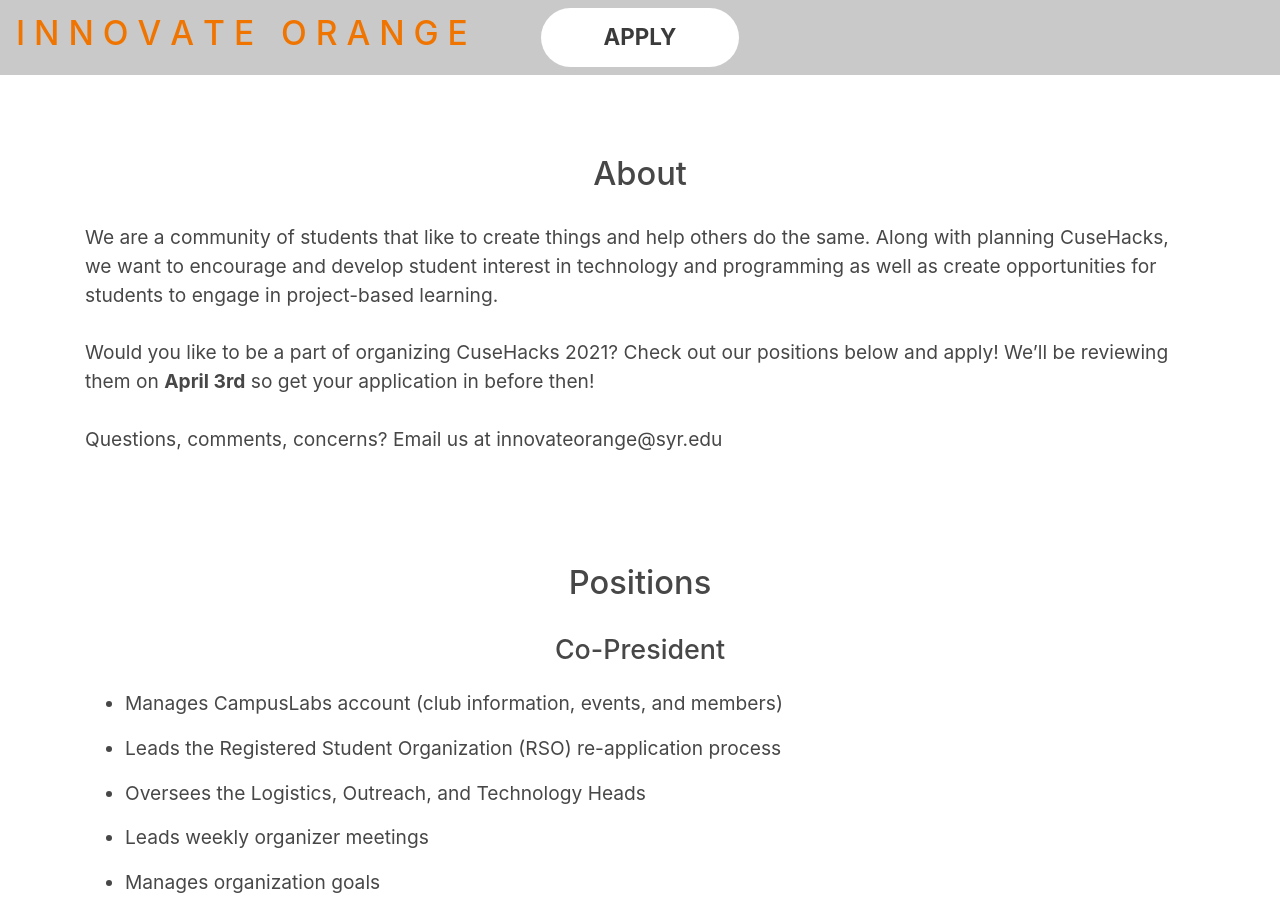
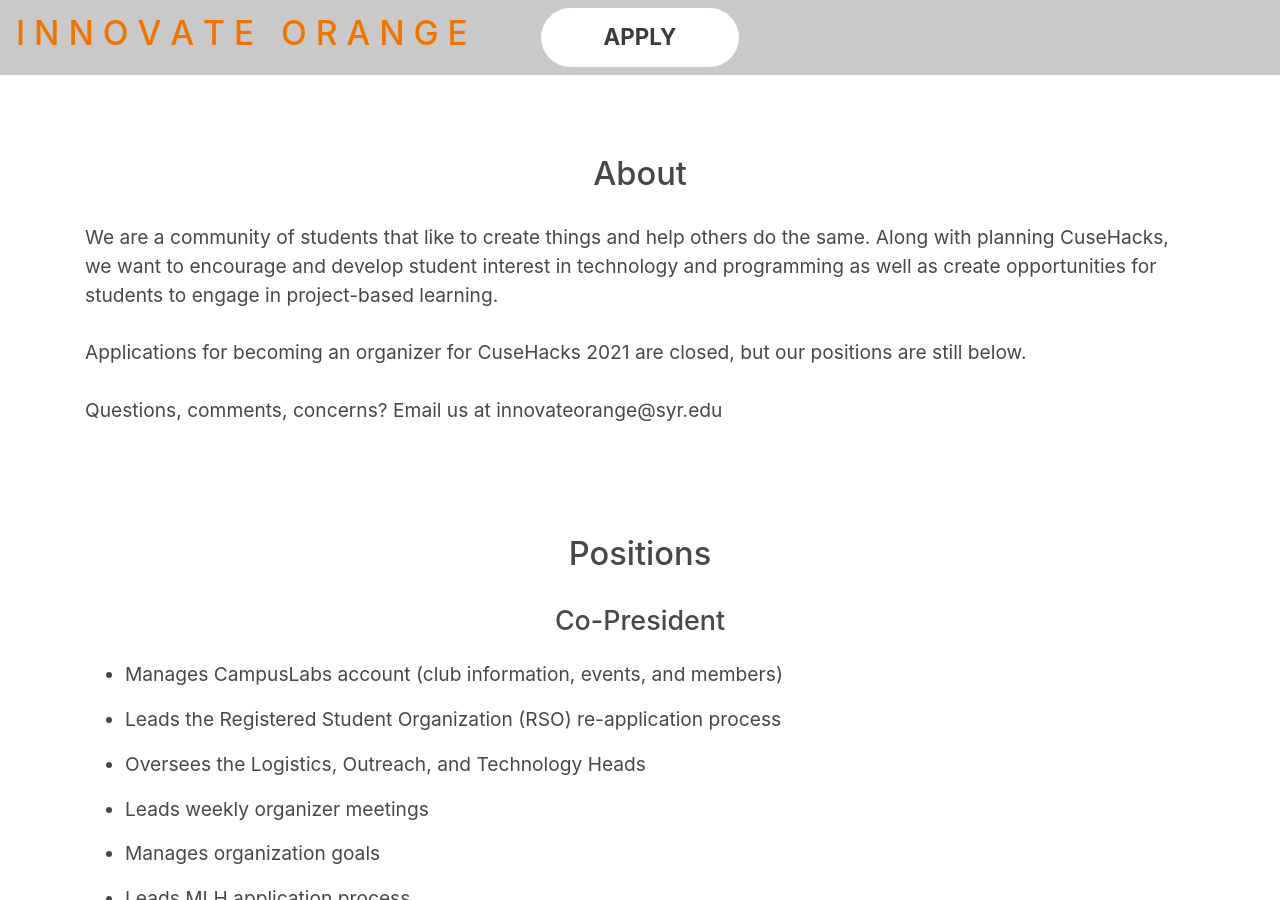
Before and after one commit to innovateorange/innovateorange.github.io, a Jekyll site: the page built from index.html, in a window 1280 px wide and 900 px high. Built offline with Jekyll 4.4.1, drawn with Linux system fonts in a browser that asks for light colours; nearby versions of some CDN libraries.

Commit message:
post application

```diff
--- a/_config.yml
+++ b/_config.yml
@@ -51,8 +51,7 @@
   CuseHacks, we want to encourage and develop student interest in technology and programming as well as create
   opportunities for students to engage in project-based learning.
   <br><br>
-  Would you like to be a part of organizing CuseHacks 2021? Check out our positions below and apply!
-  We'll be reviewing them on **April 3rd** so get your application in before then!
+  Applications for becoming an organizer for CuseHacks 2021 are closed, but our positions are still below.
   <br><br>
   Questions, comments, concerns? Email us at innovateorange@syr.edu
 
```
